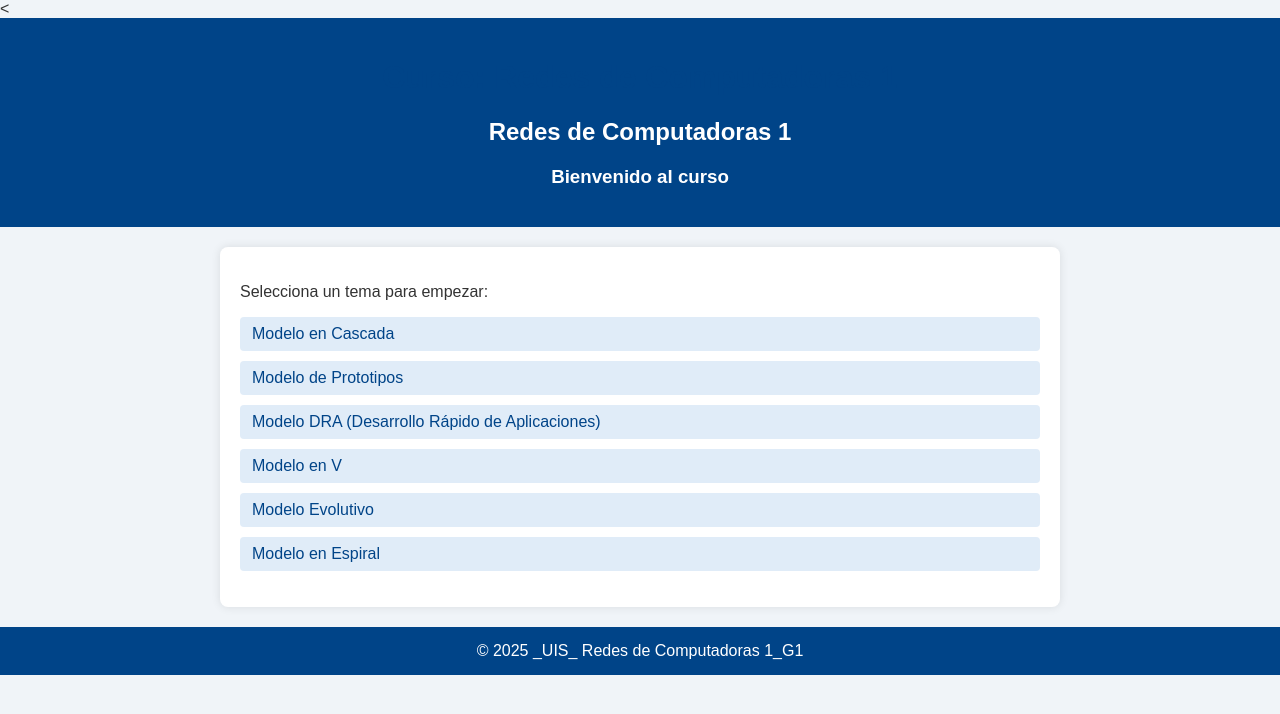
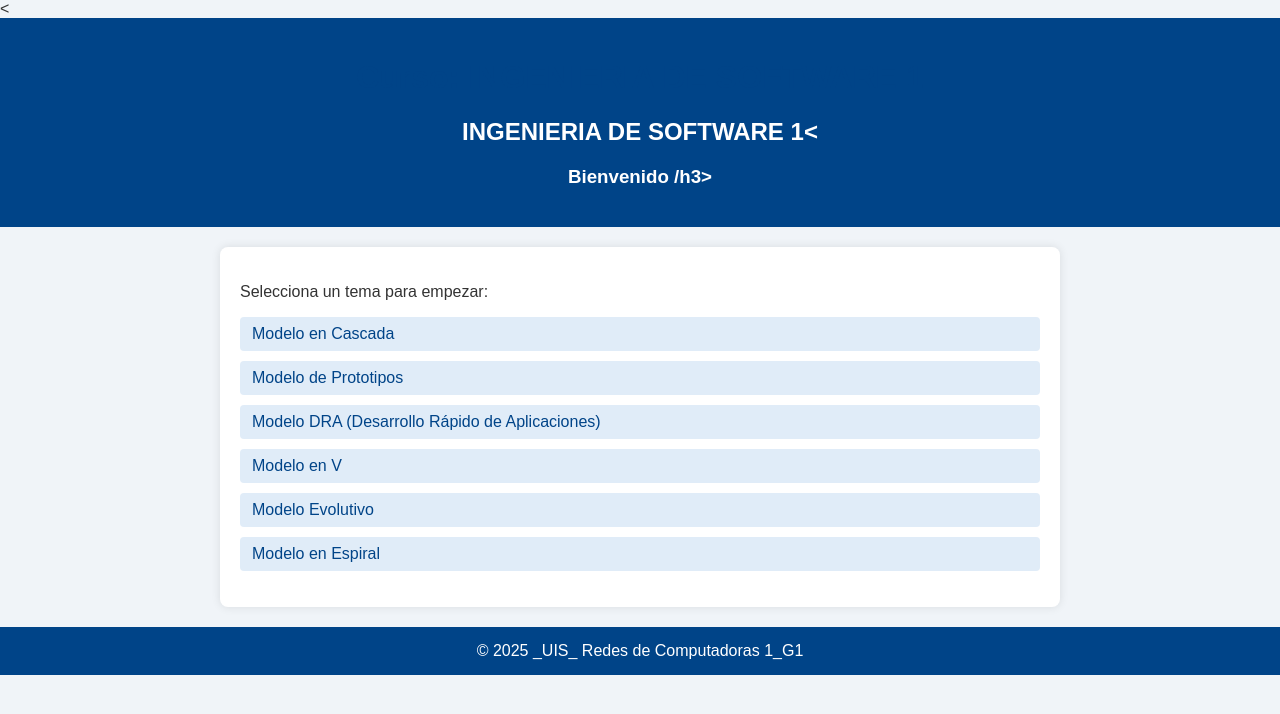
Before and after one commit to CristianCamiloCarrenoRey/modelos-software1, a plain HTML site: page index.html in a window 1280 px wide. Drawn offline with Linux system fonts and the light colour scheme.

Commit message:
Update index.html

```diff
--- a/index.html
+++ b/index.html
@@ -2,7 +2,7 @@
 <html lang="es">
 <head>
     <meta charset="UTF-8">
-    <title>Redes de Computadoras 1</title>
+    <title>TIPOS DE MODELOS </title>
     <style>
         body {
             font-family: Arial, sans-serif;
@@ -71,9 +71,9 @@
 <body>
 
 <header>
-    <h1>Curso: Redes de Computadoras 1</h1>
-    <h2>Redes de Computadoras 1</h2>
-	<h3>Bienvenido al curso</h3>
+    <h1>Curso: INGENIERIA DE SOFTWARE 1</h1>
+    <h2>INGENIERIA DE SOFTWARE 1<</h2>
+	<h3>Bienvenido /h3>
 
 
 
```
